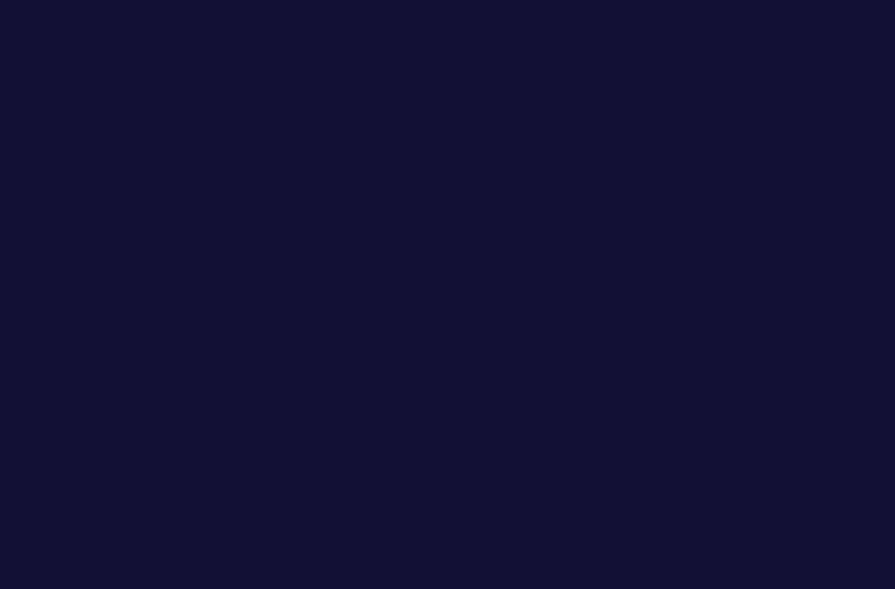
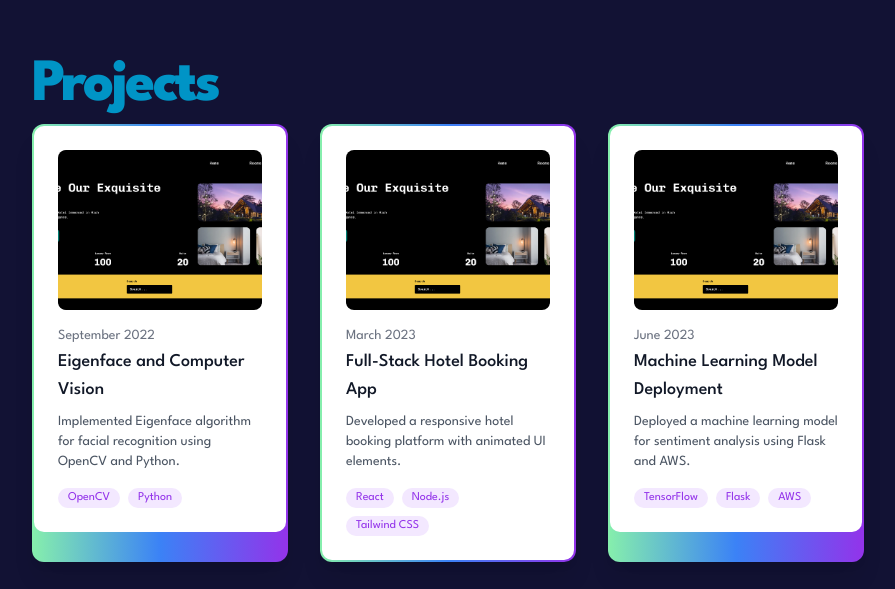
Before and after one commit to tienthedev/v3.tienl.dev, a Next.js app: page / in a window 1280 px wide. Shown: the part 2491-3080 px from the top of the page, without its empty margins (192-1087 px from the left). Before the commit the page ends 2284 px from the top, so only its background shows below. Built offline with nearby package versions, Linux system fonts and the light colour scheme.

Commit message:
modified

```diff
--- a/src/app/page.tsx
+++ b/src/app/page.tsx
@@ -7,6 +7,7 @@ import About from "@/components/About/About";
 import Footer from "@/components/Footer/Footer";
 import Experience from "@/components/Experience/Experience";
 import Projects from "@/components/Projects/Projects"
+
 
 const Home: React.FC = () => {
   const [loading, setLoading] = useState(true);
--- a/src/components/Experience/Experience.tsx
+++ b/src/components/Experience/Experience.tsx
@@ -8,7 +8,7 @@ const Experience: React.FC = () => {
     return (
         <div
             id="experience"
-            className={`h-fit  flex flex-col justify-center items-center text-left -tracking-wide px-10 lg:px-56 ${leagueSpartan.className} z-0`}
+            className={`h-screen  flex flex-col justify-center items-center text-left -tracking-wide px-10 lg:px-56 ${leagueSpartan.className} z-0`}
         >
             <div className="div flex flex-col">
                 <p className="pb-2 lg:text-6xl font-extrabold tracking-tighter text-md  text-secondary animate-fadeUp delay-600 hidden-initially">
@@ -80,7 +80,6 @@ const Experience: React.FC = () => {
                     </li>
                 </ol>
             </div>
-
         </div>
     );
 };
--- a/src/components/Projects/Projects.tsx
+++ b/src/components/Projects/Projects.tsx
@@ -1,18 +1,89 @@
-import React from 'react';
-import {League_Spartan} from "next/font/google";
+import React from "react";
+import { League_Spartan } from "next/font/google";
 
-const leagueSpartan = League_Spartan({ subsets: ['latin'] });
+interface Project {
+    title: string;
+    date: string;
+    tags: string[];
+    img: string;
+    description: string;
+}
+
+const leagueSpartan = League_Spartan({ subsets: ["latin"] });
+
+const projects: Project[] = [
+    {
+        title: "Eigenface and Computer Vision",
+        date: "September 2022",
+        tags: ["OpenCV", "Python"],
+        img: "/assets/tdhotel.png",
+        description: "Implemented Eigenface algorithm for facial recognition using OpenCV and Python.",
+    },
+    {
+        title: "Full-Stack Hotel Booking App",
+        date: "March 2023",
+        tags: ["React", "Node.js", "Tailwind CSS"],
+        img: "/assets/tdhotel.png",
+        description: "Developed a responsive hotel booking platform with animated UI elements.",
+    },
+    {
+        title: "Machine Learning Model Deployment",
+        date: "June 2023",
+        tags: ["TensorFlow", "Flask", "AWS"],
+        img: "/assets/tdhotel.png",
+        description: "Deployed a machine learning model for sentiment analysis using Flask and AWS.",
+    },
+];
 
 const Projects: React.FC = () => {
     return (
-        <div id={"project"}
-             className={`h-fit  flex flex-col justify-center items-center text-left -tracking-wide px-10 lg:px-56 ${leagueSpartan.className} z-0`}
+        <div
+            id="project"
+            className={`h-screen flex flex-col justify-center items-center text-left px-10 lg:px-56 ${leagueSpartan.className} z-0`}
         >
-            <div className="div flex flex-col">
-                <p className="pb-2 lg:text-6xl font-extrabold tracking-tighter text-md  text-secondary animate-fadeUp delay-600 hidden-initially">
+            <div className="flex flex-col">
+                <p className="pb-2 lg:text-6xl font-extrabold tracking-tighter text-md text-secondary animate-fadeUp delay-600">
                     Projects
                 </p>
 
+                <div className="grid gap-8 md:grid-cols-2 lg:grid-cols-3">
+                    {projects.map((project, index) => (
+                        <article
+                            key={index}
+                            className="group hover:animate-background rounded-xl bg-gradient-to-r from-green-300 via-blue-500 to-purple-600 p-0.5 shadow-xl transition hover:bg-[length:400%_400%] hover:shadow-sm hover:[animation-duration:_4s]"
+                        >
+                            <div className="rounded-[10px] bg-white p-4 sm:p-6">
+                                <img
+                                    src={project.img}
+                                    alt={project.title}
+                                    className="rounded-lg mb-4 w-full h-40 object-cover"
+                                />
+                                <time
+                                    dateTime={project.date}
+                                    className="text-sm block text-gray-500"
+                                >
+                                    {project.date}
+                                </time>
+                                <a href="#">
+                                    <h3 className="mt-0.5 text-lg font-medium text-gray-900">
+                                        {project.title}
+                                    </h3>
+                                </a>
+                                <p className="mt-2 text-sm text-gray-600">{project.description}</p>
+                                <div className="mt-4 flex flex-wrap gap-2">
+                                    {project.tags.map((tag, idx) => (
+                                        <span
+                                            key={idx}
+                                            className="whitespace-nowrap rounded-full bg-purple-100 px-2.5 py-0.5 text-xs text-purple-600"
+                                        >
+                      {tag}
+                    </span>
+                                    ))}
+                                </div>
+                            </div>
+                        </article>
+                    ))}
+                </div>
             </div>
         </div>
     );
--- a/tailwind.config.ts
+++ b/tailwind.config.ts
@@ -21,6 +21,10 @@ const config: Config = {
         quaternary: '#000022',
       },
       keyframes: {
+        background: {
+            '0%, 100%': { backgroundPosition: '0% 50%' },
+            '50%': { backgroundPosition: '100% 50%' },
+          },
         fadeUp: {
           '0%': { opacity: '0', transform: 'translateY(30px)' },
           '100%': { opacity: '1', transform: 'translateY(0)' },
@@ -38,6 +42,8 @@ const config: Config = {
         fadeDown: 'fadeDown 1s ease-out forwards',
         fadeUp: 'fadeUp 1s ease-out forwards',
         fadeOut: 'fadeOut 1s ease-out forwards',
+        border: 'background ease infinite',
+
       },
       animationDelay: {
         0: '0ms',
```
Also changed, not shown: src/components/Navbar/Navbar.tsx (+11 -3 lines), src/components/Projects/projects.json (added, +20 -0 lines), public/assets/tdhotel.png (added).
